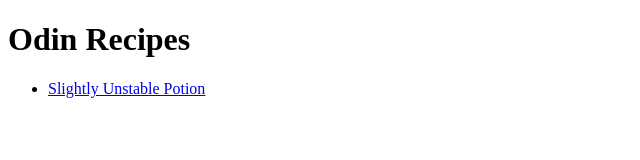
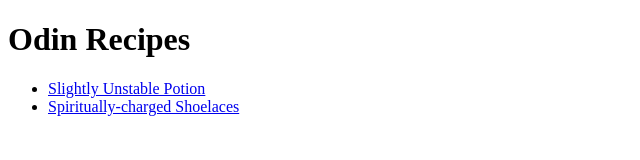
Before and after one commit to samjwebster/odin-recipes, a plain HTML site: page index.html in a window 1280 px wide. Shown: the whole page, without its empty margins (0-640 px from the left). Drawn offline with Linux system fonts and the light colour scheme.

Commit message:
Linked shoelaces.html to index.html

```diff
--- a/index.html
+++ b/index.html
@@ -10,6 +10,7 @@
     <h1>Odin Recipes</h1>
     <ul>
         <li><a href="recipes/potion.html">Slightly Unstable Potion</a></li>
+        <li><a href="recipes/shoelaces.html">Spiritually-charged Shoelaces</a></li>
     </ul>
 </body>
 </html>
```
